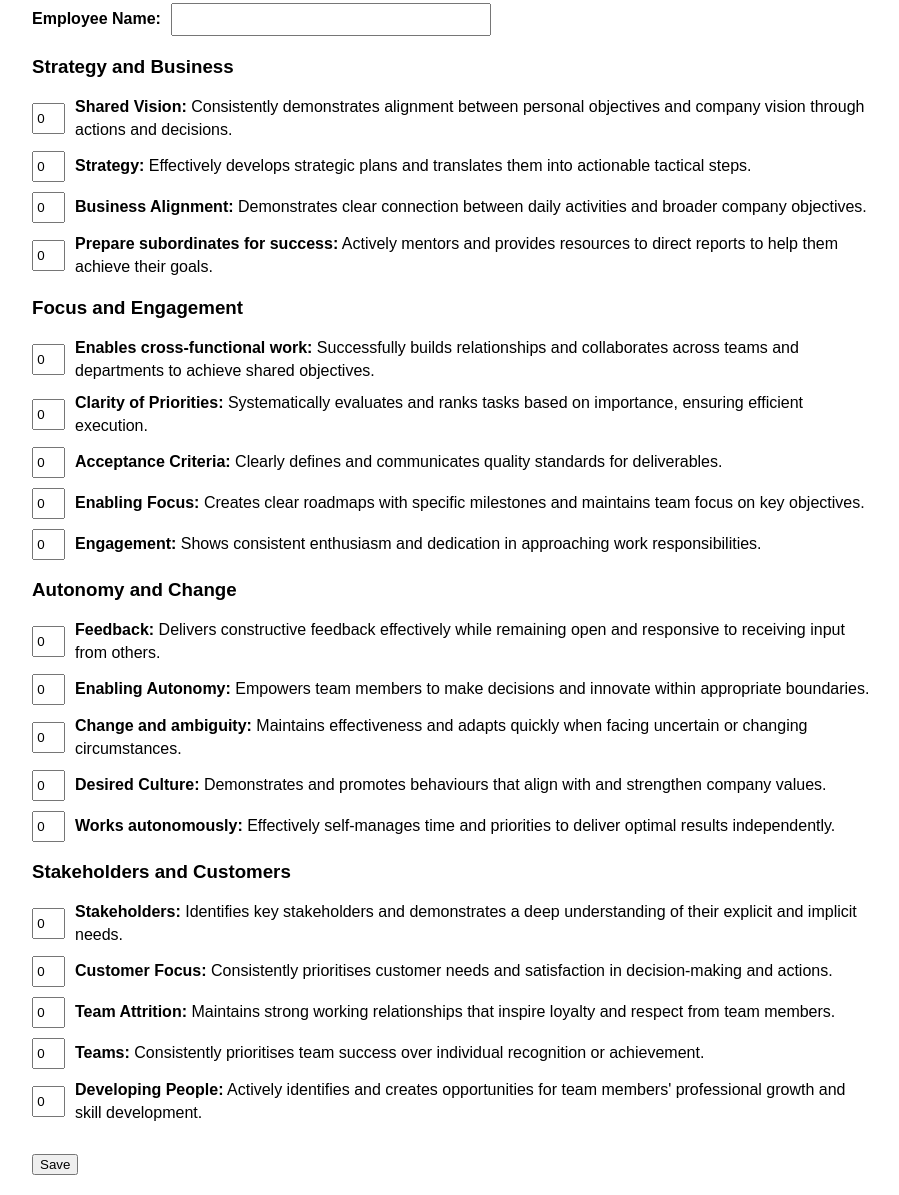
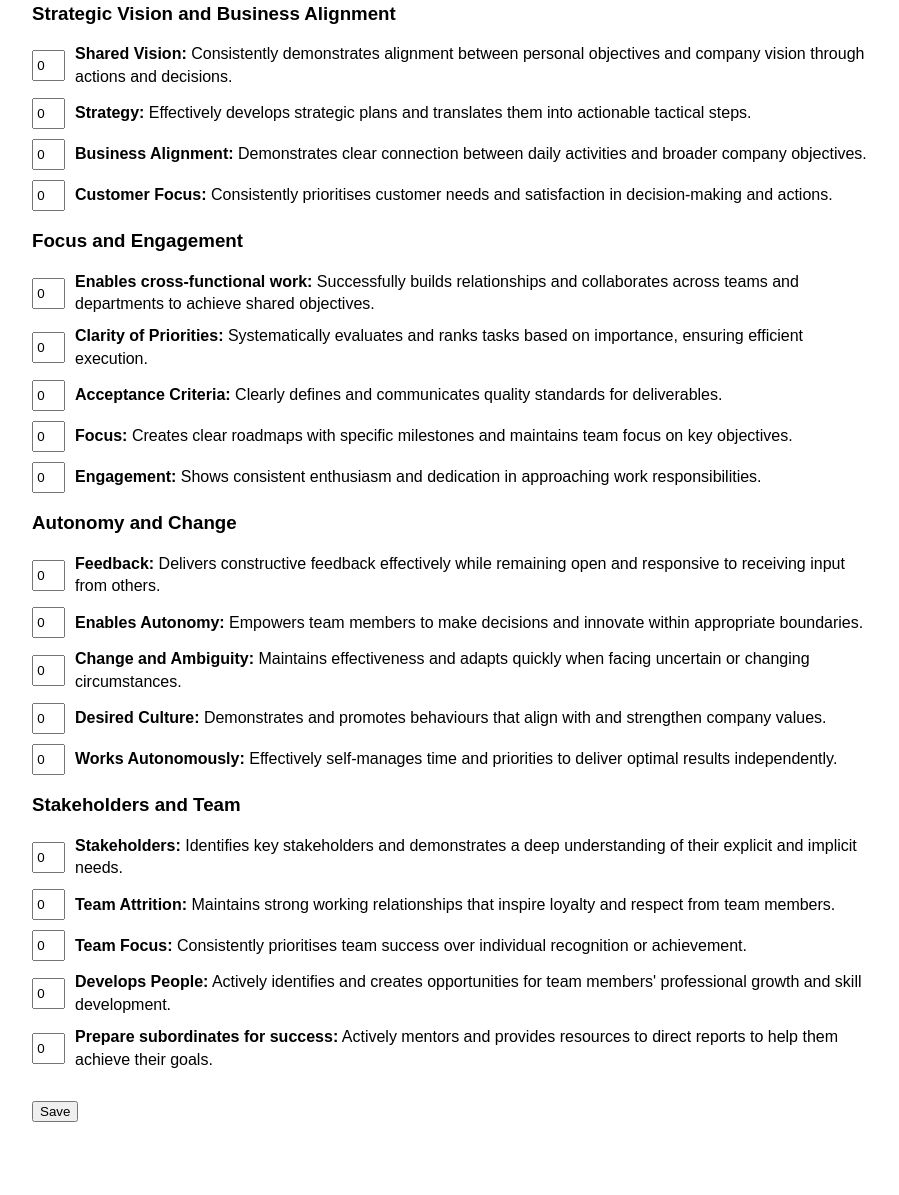
Before and after one commit to pcaronde/pythonPolarArea, a plain HTML site: page index.html in a window 1280 px wide. Shown: the part 583-1778 px from the top of the page, without its empty margins (158-1057 px from the left). After the commit the page ends 1725 px from the top, so only its background shows below. Drawn offline with Linux system fonts and the light colour scheme.

Commit message:
Adjusted alignment and spelling

```diff
--- a/index.html
+++ b/index.html
@@ -70,11 +70,11 @@
     <h2>Date: </h2>
 
     <form id="inputForm">
-        <div class="header-field">
+        <!--<div class="header-field">
             <label for="employeeName"><strong>Employee Name:</strong></label>
             <input type="text" id="employeeName" name="employeeName" maxlength="250" required>
-        </div>
-        <h3>Strategy and Business</h3>
+        </div>-->
+        <h3>Strategic Vision and Business Alignment</h3>
         <div class="field">
             <input type="number" id="sharedVision" name="sharedVision" min="0" max="5" value="0">
             <label for="sharedVision"><strong>Shared Vision:</strong> Consistently demonstrates alignment between personal objectives and company vision through actions and decisions.</label>
@@ -88,8 +88,8 @@
             <label for="businessAlignment"><strong>Business Alignment:</strong> Demonstrates clear connection between daily activities and broader company objectives.</label>
         </div>
         <div class="field">
-            <input type="number" id="subordinatesForSuccess" name="subordinatesForSuccess" min="0" max="5" value="0">
-            <label for="subordinatesForSuccess"><strong>Prepare subordinates for success:</strong> Actively mentors and provides resources to direct reports to help them achieve their goals.</label>
+            <input type="number" id="customerFocus" name="customerFocus" min="0" max="5" value="0">
+            <label for="customerFocus"><strong>Customer Focus:</strong> Consistently prioritises customer needs and satisfaction in decision-making and actions.</label>
         </div>
         <h3>Focus and Engagement</h3>
         <div class="field">
@@ -106,7 +106,7 @@
         </div>
         <div class="field">
             <input type="number" id="enablingFocus" name="enablingFocus" min="0" max="5" value="0">
-            <label for="enablingFocus"><strong>Enabling Focus:</strong> Creates clear roadmaps with specific milestones and maintains team focus on key objectives.</label>
+            <label for="enablingFocus"><strong> Focus:</strong> Creates clear roadmaps with specific milestones and maintains team focus on key objectives.</label>
         </div>
         <div class="field">
             <input type="number" id="engagement" name="engagement" min="0" max="5" value="0">
@@ -120,11 +120,11 @@
         </div>
         <div class="field">
             <input type="number" id="enablingAutonomy" name="enablingAutonomy" min="0" max="5" value="0">
-            <label for="enablingAutonomy"><strong>Enabling Autonomy:</strong> Empowers team members to make decisions and innovate within appropriate boundaries.</label>
+            <label for="enablingAutonomy"><strong>Enables Autonomy:</strong> Empowers team members to make decisions and innovate within appropriate boundaries.</label>
         </div>
         <div class="field">
             <input type="number" id="changeAndAmbiguity" name="changeAndAmbiguity" min="0" max="5" value="0">
-            <label for="changeAndAmbiguity"><strong>Change and ambiguity:</strong> Maintains effectiveness and adapts quickly when facing uncertain or changing circumstances.</label>
+            <label for="changeAndAmbiguity"><strong>Change and Ambiguity:</strong> Maintains effectiveness and adapts quickly when facing uncertain or changing circumstances.</label>
         </div>
         <div class="field">
             <input type="number" id="desiredCulture" name="desiredCulture" min="0" max="5" value="0">
@@ -132,29 +132,31 @@
         </div>
         <div class="field">
             <input type="number" id="workAutonomously" name="workAutonomously" min="0" max="5" value="0">
-            <label for="workAutonomously"><strong>Works autonomously:</strong> Effectively self-manages time and priorities to deliver optimal results independently.</label>
+            <label for="workAutonomously"><strong>Works Autonomously:</strong> Effectively self-manages time and priorities to deliver optimal results independently.</label>
         </div>
 
-        <h3>Stakeholders and Customers</h3>
+        <h3>Stakeholders and Team</h3>
         <div class="field">
             <input type="number" id="stakeholders" name="stakeholders" min="0" max="5" value="0">
             <label for="stakeholders"><strong>Stakeholders:</strong> Identifies key stakeholders and demonstrates a deep understanding of their explicit and implicit needs.</label>
         </div>
-        <div class="field">
-            <input type="number" id="customerFocus" name="customerFocus" min="0" max="5" value="0">
-            <label for="customerFocus"><strong>Customer Focus:</strong> Consistently prioritises customer needs and satisfaction in decision-making and actions.</label>
-        </div>
+
         <div class="field">
             <input type="number" id="teamAttrition" name="teamAttrition" min="0" max="5" value="0">
             <label for="teamAttrition"><strong>Team Attrition:</strong> Maintains strong working relationships that inspire loyalty and respect from team members.</label>
         </div>
         <div class="field">
             <input type="number" id="teams" name="teams" min="0" max="5" value="0">
-            <label for="teams"><strong>Teams:</strong> Consistently prioritises team success over individual recognition or achievement.</label>
+            <label for="teams"><strong>Team Focus:</strong> Consistently prioritises team success over individual recognition or achievement.</label>
         </div>
         <div class="field">
             <input type="number" id="developingPeople" name="developingPeople" min="0" max="5" value="0">
-            <label for="developingPeople"><strong>Developing People:</strong> Actively identifies and creates opportunities for team members' professional growth and skill development.</label>
+            <label for="developingPeople"><strong>Develops People:</strong> Actively identifies and creates opportunities for team members' professional growth and skill development.</label>
+        </div>
+        <div class="field">
+            <input type="number" id="subordinatesForSuccess" name="subordinatesForSuccess" min="0" max="5" value="0">
+            <label for="subordinatesForSuccess"><strong>Prepare subordinates for success:</strong> Actively mentors and
+                provides resources to direct reports to help them achieve their goals.</label>
         </div>
 
         <button type="button" onclick="save()">Save</button>
@@ -176,9 +178,9 @@
             const encodedUri = encodeURI(csvContent);
             const link = document.createElement("a");
             link.setAttribute("href", encodedUri);
-
-            link.setAttribute("download", `${employeeName}.csv`);
-            /*link.setAttribute("download", "user.csv");*/
+            /* [TODO] create username export */
+           /*  link.setAttribute("download", `${employeeName}-v2.csv`); */
+            link.setAttribute("download", "user-v2.csv");
             document.body.appendChild(link);
             link.click();
             document.body.removeChild(link);
```
Also changed, not shown: 1 other file.
